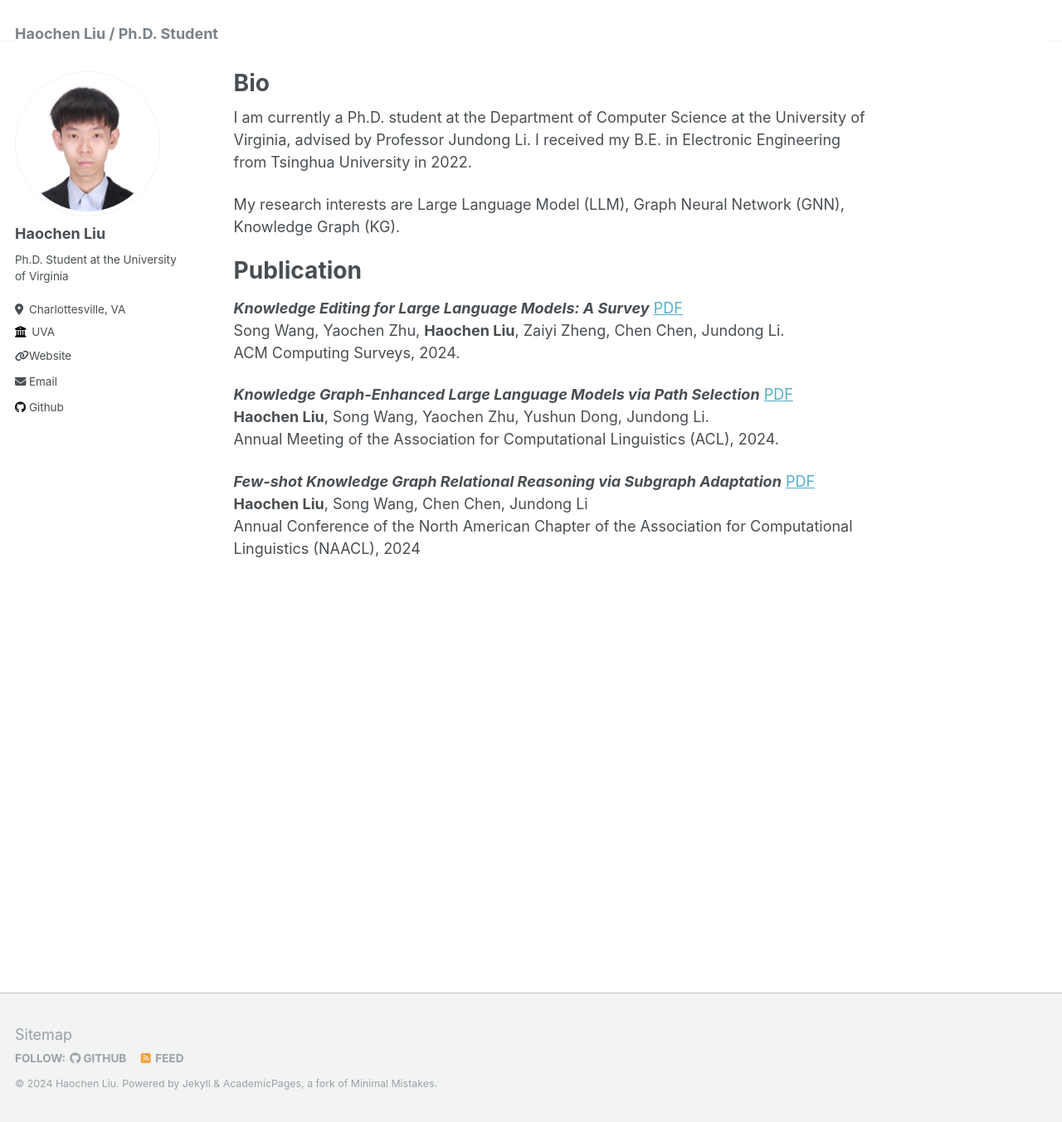
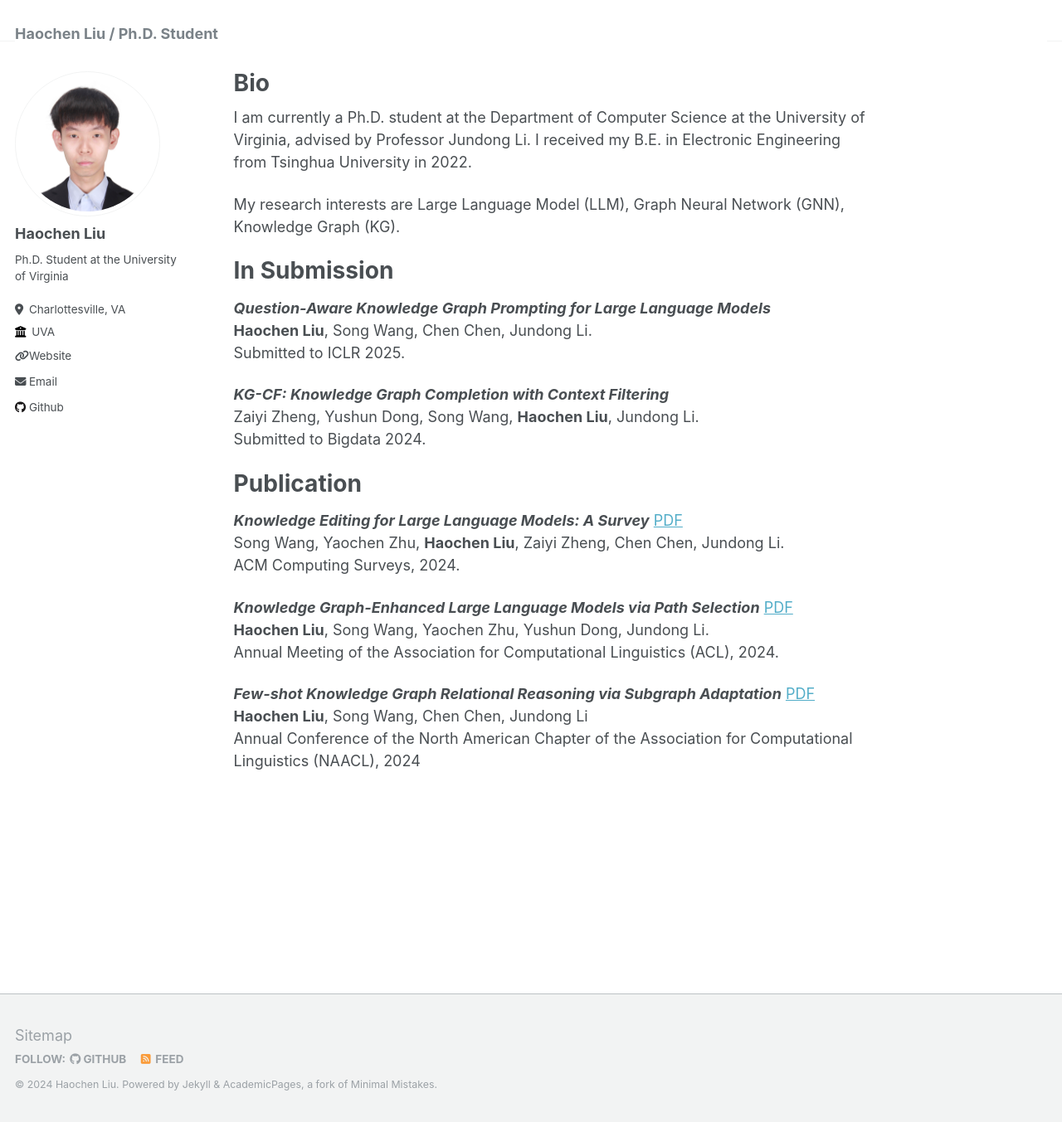
Before and after one commit to zhengzaiyi/zhengzaiyi.github.io, a Jekyll site: the page built from _pages/about.md, in a window 1280 px wide and 1353 px high. Shown: the whole window at 83% size. Built offline with Jekyll 4.4.1, drawn with Linux system fonts in a browser that asks for light colours.

Commit message:
add info

```diff
--- a/_pages/about.md
+++ b/_pages/about.md
@@ -13,7 +13,16 @@ I am currently a Ph.D. student at the Department of Computer Science at the Univ
 My research interests are Large Language Model (LLM), Graph Neural Network (GNN), Knowledge Graph (KG).
 
 
+In Submission
+======
 
+***Question-Aware Knowledge Graph Prompting for Large Language Models*** <br>
+**Haochen Liu**, Song Wang, Chen Chen, Jundong Li. <br>
+Submitted to ICLR 2025.
+
+***KG-CF: Knowledge Graph Completion with Context Filtering*** <br>
+Zaiyi Zheng, Yushun Dong, Song Wang, **Haochen Liu**, Jundong Li. <br>
+Submitted to Bigdata 2024.
 
 
 Publication
```
